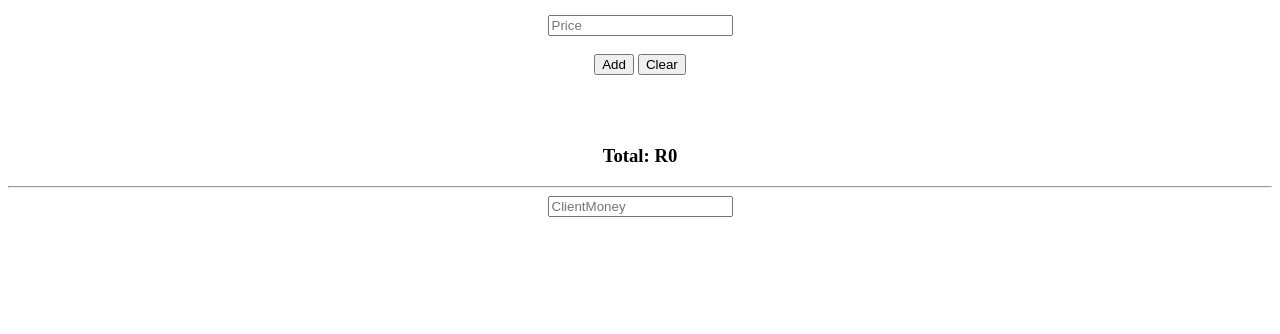
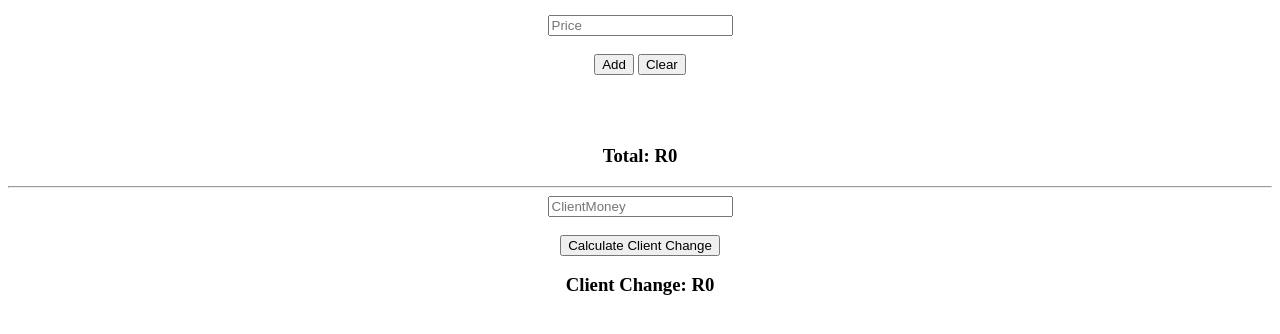
Before and after one commit to happytlou/slip, a plain HTML site: page index.html in a window 1280 px wide. Shown: the part 104-438 px from the top of the page. Drawn offline with Linux system fonts and the light colour scheme.

Commit message:
button calculate added

```diff
--- a/index.html
+++ b/index.html
@@ -26,7 +26,10 @@
     <hr>
     <input type="number" id="ClientMoney" placeholder="ClientMoney">
     <br><br>
+    <button onclick="CalculateClientChange()">Calculate Client Change</button>
+    <h3 id="ClientChange">Client Change: R0</h3>
 
+    <script src="./script.js"></script>
 </body>
 
 </html>
```
